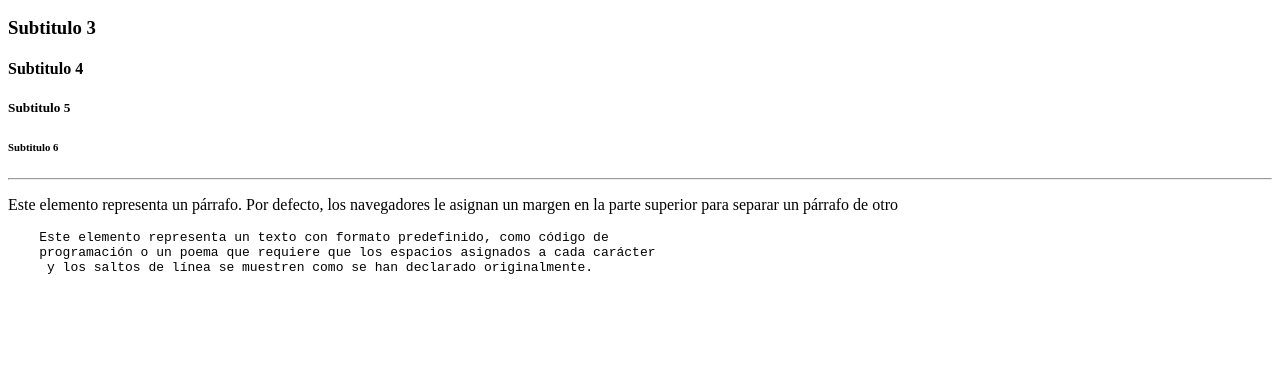
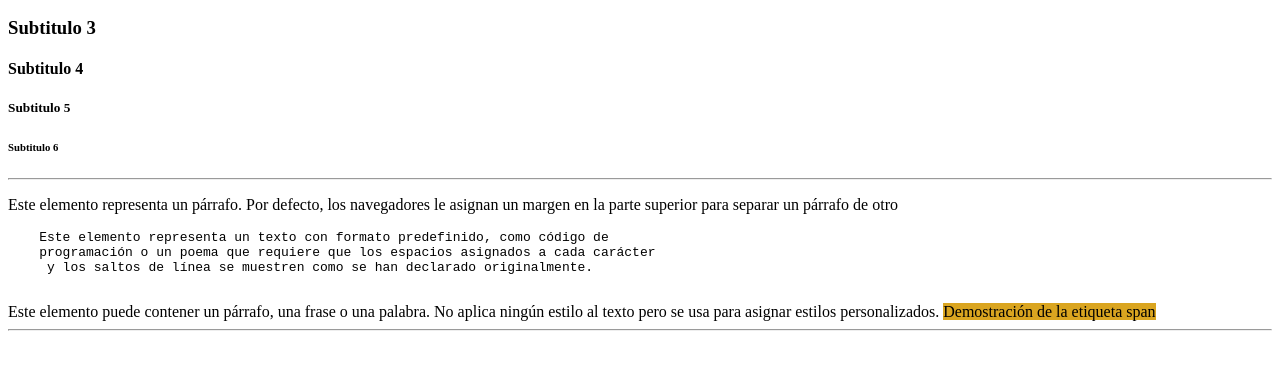
Before and after one commit to GeorgeDev17/Curso-HTML-y-CSS, a plain HTML site: page EstructuraHTML1/textos.html in a window 1280 px wide. Shown: the part 110-480 px from the top of the page. Drawn offline with Linux system fonts and the light colour scheme.

Commit message:
Agregando cambios textos.html

```diff
--- a/EstructuraHTML1/textos.html
+++ b/EstructuraHTML1/textos.html
@@ -1,28 +1,44 @@
 <!DOCTYPE html>
 <html lang="es">
-<head>
-    <meta charset="UTF-8">
+  <head>
+    <meta charset="UTF-8" />
     <title>Módulo contenido</title>
-</head>
-<body>
+  </head>
+  <body>
     <!-- Títulos-Esto es un comentario en HTML-->
-    <h1>Módulo contenido |Texto</h1> <!-- Título principal-->
+    <h1>Módulo contenido |Texto</h1>
+    <!-- Título principal-->
     <!-- Subtítulos-->
     <h2>Subtitulo 2</h2>
     <h3>Subtitulo 3</h3>
     <h4>Subtitulo 4</h4>
     <h5>Subtitulo 5</h5>
     <h6>Subtitulo 6</h6>
-    <hr> <!-- Línea separador-->
-
+    <hr />
+    <!-- Línea separador-->
+    <style>
+      .per {
+        background: goldenrod;
+      }
+    </style>
     <!-- Cuerpo de texto-->
-    <p><!-- Párrafos-->
-    Este elemento representa un párrafo. Por defecto, los navegadores le asignan
-    un margen en la parte superior para separar un párrafo de otro</p>
+    <p>
+      <!-- Párrafos-->
+      Este elemento representa un párrafo. Por defecto, los navegadores le
+      asignan un margen en la parte superior para separar un párrafo de otro
+    </p>
     <pre>
     Este elemento representa un texto con formato predefinido, como código de
     programación o un poema que requiere que los espacios asignados a cada carácter
      y los saltos de línea se muestren como se han declarado originalmente.
     </pre>
-</body>
+    <span>
+      Este elemento puede contener un párrafo, una frase o una palabra. No
+      aplica ningún estilo al texto pero se usa para asignar estilos
+      personalizados.</span
+    >
+    <span class="per"> Demostración de la etiqueta span </span>
+    <hr />
+    <br /><!-- Salto de línea-->
+  </body>
 </html>
```
